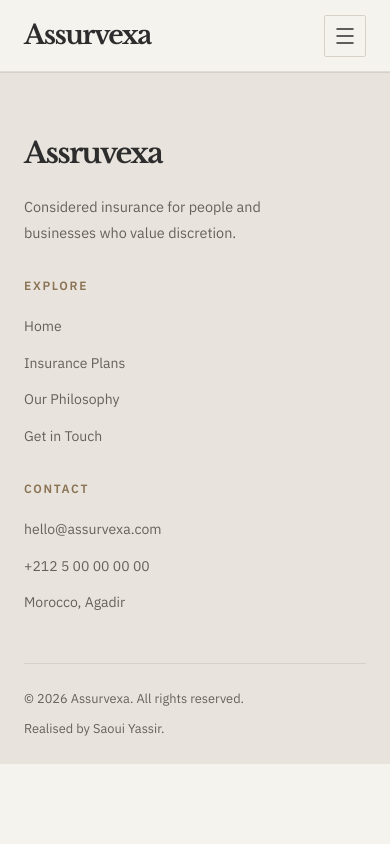
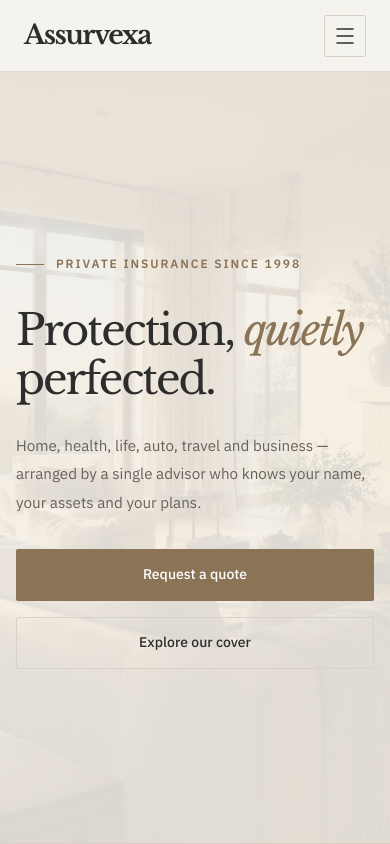
Before and after one commit to SaouiYassir/Assurvexa, a React (Vite) app in the folder Assurvexa-Frontend/: page / in a window 390 px wide. Shown: the top 844 px of the page. Built offline with nearby package versions, Linux system fonts and the light colour scheme.

Commit message:
Making the Hero section in Home page

```diff
--- a/Assurvexa-Frontend/src/App.jsx
+++ b/Assurvexa-Frontend/src/App.jsx
@@ -1,11 +1,12 @@
 import Header from "./components/header/header";
 import Footer from "./components/footer/footer";
+import Home from "./pages/home/home";
 
 function App() {
   return (
     <>
       <Header />
-
+      <Home />
       <Footer />
     </>
   )
--- /dev/null
+++ b/Assurvexa-Frontend/src/pages/home/home.jsx
@@ -0,0 +1,11 @@
+import Hero from "./sections/Hero"
+
+function Home() {
+    return (
+        <main>
+            <Hero />
+        </main>
+    )
+}
+
+export default Home;
--- /dev/null
+++ b/Assurvexa-Frontend/src/pages/home/sections/hero.css
@@ -0,0 +1,139 @@
+/* =========================================
+   ASSURVEXA — HERO
+   Vertical Editorial Layout
+========================================= */
+
+.hero {
+    display: flex;
+    align-items: center;
+
+    min-height: calc(100vh - var(--header-height));
+    padding-block: 6rem;
+
+    overflow: hidden;
+    border-bottom: 1px solid var(--color-border);
+
+    background:
+        linear-gradient(
+            90deg,
+            rgba(245, 243, 238, 0.93) 0%,
+            rgba(245, 243, 238, 0.82) 50%,
+            rgba(245, 243, 238, 0.45) 100%
+        ),
+        url("/hero.jpg") center / cover no-repeat;
+}
+
+/* Content container */
+
+.hero .container {
+    width: min(100% - 3rem, var(--container-width));
+    margin-inline: auto;
+
+    display: flex;
+    flex-direction: column;
+    align-items: flex-start;
+}
+
+/* Eyebrow */
+
+.hero .eyebrow {
+    margin-bottom: 2rem;
+}
+
+/* Heading */
+
+.hero__title {
+    max-width: 14ch;
+    margin-bottom: 1.75rem;
+
+    font-family: var(--font-heading);
+    font-size: clamp(3.5rem, 7vw, 6rem);
+    font-weight: 400;
+    line-height: 1.12;
+    letter-spacing: -0.05em;
+
+    color: var(--color-ink);
+}
+
+.hero__title em {
+    color: var(--color-bronze);
+    font-style: italic;
+}
+
+/* Description */
+
+.hero .section-description {
+    max-width: 570px;
+    margin-bottom: 2rem;
+
+    color: var(--color-ink-soft);
+    font-size: 1.05rem;
+    line-height: 1.9;
+}
+
+/* CTA buttons */
+
+.hero__cta {
+    display: flex;
+    align-items: center;
+    flex-wrap: wrap;
+    gap: 1rem;
+}
+
+.hero__cta .btn {
+    min-height: 52px;
+    padding-inline: 1.75rem;
+
+    transition: all var(--transition);
+}
+
+.hero__cta .btn:hover {
+    transform: translateY(-2px);
+}
+
+/* =========================================
+   RESPONSIVE
+========================================= */
+
+@media (max-width: 768px) {
+    .hero {
+        min-height: calc(100vh - 72px);
+        padding-block: 5rem;
+
+        background:
+            linear-gradient(
+                rgba(245, 243, 238, 0.88),
+                rgba(245, 243, 238, 0.88)
+            ),
+            url("/hero.jpg") center / cover no-repeat;
+    }
+
+    .hero__title {
+        max-width: 100%;
+        font-size: clamp(3rem, 10vw, 4.5rem);
+    }
+
+    .hero .section-description {
+        font-size: 0.95rem;
+    }
+}
+
+@media (max-width: 480px) {
+    .hero .container {
+        width: calc(100% - 2rem);
+    }
+
+    .hero__title {
+        font-size: clamp(2.6rem, 11vw, 3.5rem);
+    }
+
+    .hero__cta {
+        width: 100%;
+        flex-direction: column;
+        align-items: stretch;
+    }
+
+    .hero__cta .btn {
+        width: 100%;
+    }
+}
--- /dev/null
+++ b/Assurvexa-Frontend/src/pages/home/sections/hero.jsx
@@ -0,0 +1,43 @@
+import './Hero.css'
+
+function Hero() {
+    return (
+        <section id="hero" className="hero">
+            <div className="container">
+
+                <div className="hero__content">
+                    <div className="hero__left">
+                        <p className="eyebrow">
+                            Private insurance since 1998
+                        </p>
+
+                        <h1 className="hero__title">
+                            Protection, <em>quietly</em> perfected.
+                        </h1>
+                    </div>
+
+                    <div className="hero__right">
+                        <p className="section-description">
+                            Home, health, life, auto, travel and business —
+                            arranged by a single advisor who knows your name,
+                            your assets and your plans.
+                        </p>
+
+                        <div className="hero__cta">
+                            <a href="#quote" className="btn btn-primary">
+                                Request a quote
+                            </a>
+
+                            <a href="#cover" className="btn btn-secondary">
+                                Explore our cover
+                            </a>
+                        </div>
+                    </div>
+                </div>
+
+            </div>
+        </section>
+    )
+}
+
+export default Hero;
```
Also changed, not shown: Assurvexa-Frontend/public/hero.jpg (added).
